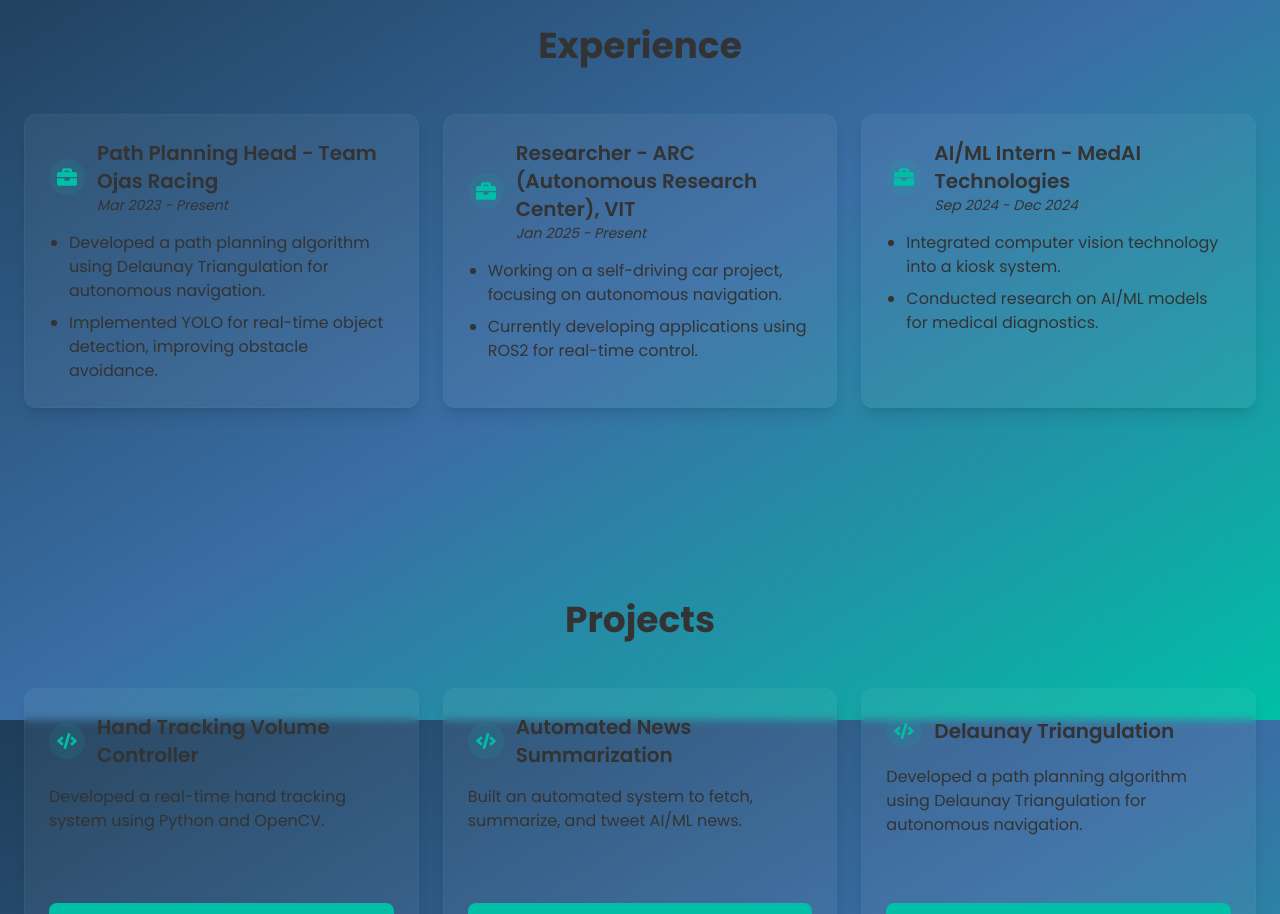
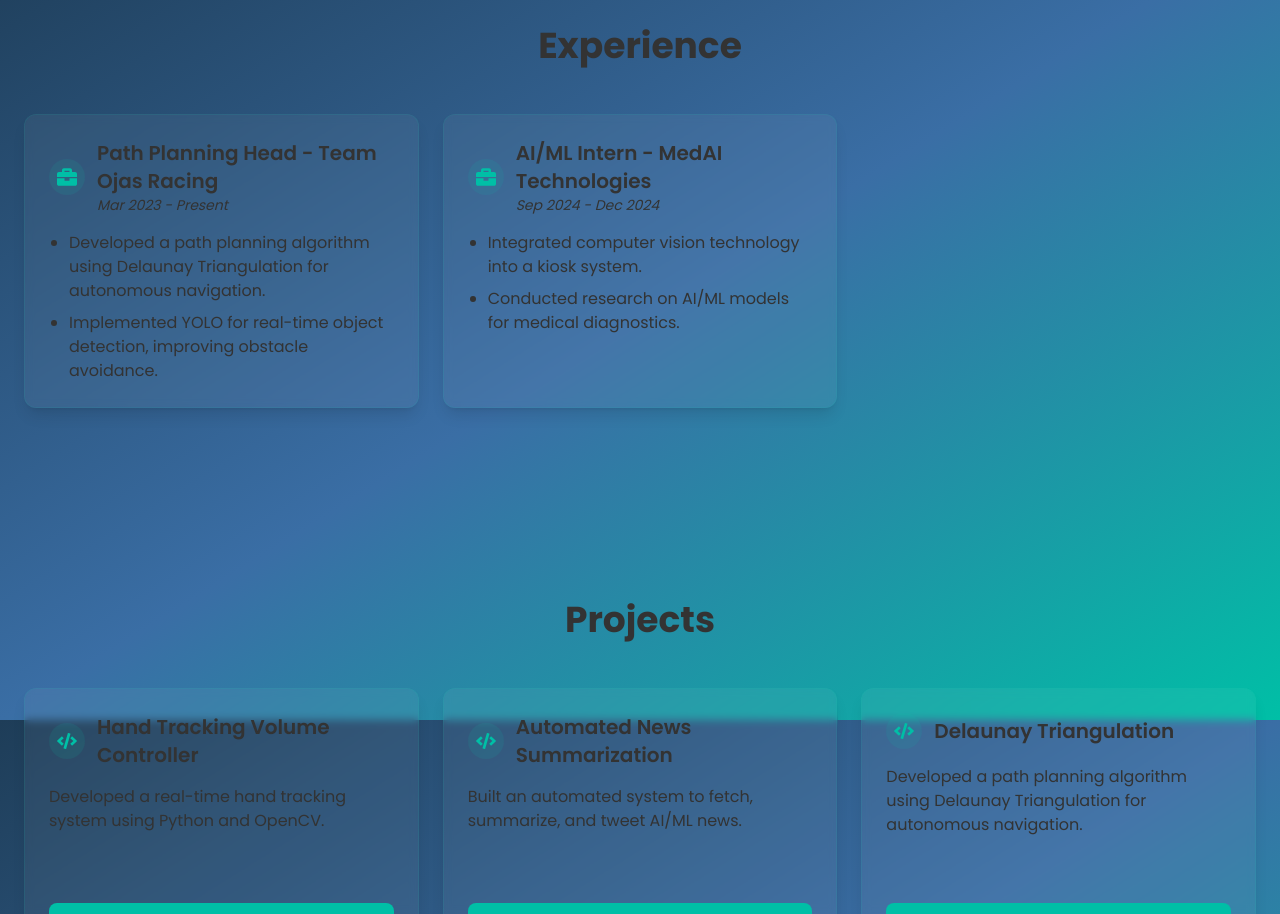
Before and after one commit to pyshcx/my-portfolio, a Next.js app: page / in a window 1280 px wide. Shown: the part 1680-2594 px from the top of the page. Built offline with nearby package versions, Linux system fonts and the light colour scheme.

Commit message:
“update”

```diff
--- a/src/app/components/Experiences.jsx
+++ b/src/app/components/Experiences.jsx
@@ -21,14 +21,7 @@
         "Implemented YOLO for real-time object detection, improving obstacle avoidance.",
       ],
     },
-    {
-      title: "Researcher - ARC (Autonomous Research Center), VIT",
-      date: "Jan 2025 - Present",
-      points: [
-        "Working on a self-driving car project, focusing on autonomous navigation.",
-        "Currently developing applications using ROS2 for real-time control.",
-      ],
-    },
+
     {
       title: "AI/ML Intern - MedAI Technologies",
       date: "Sep 2024 - Dec 2024",
```
